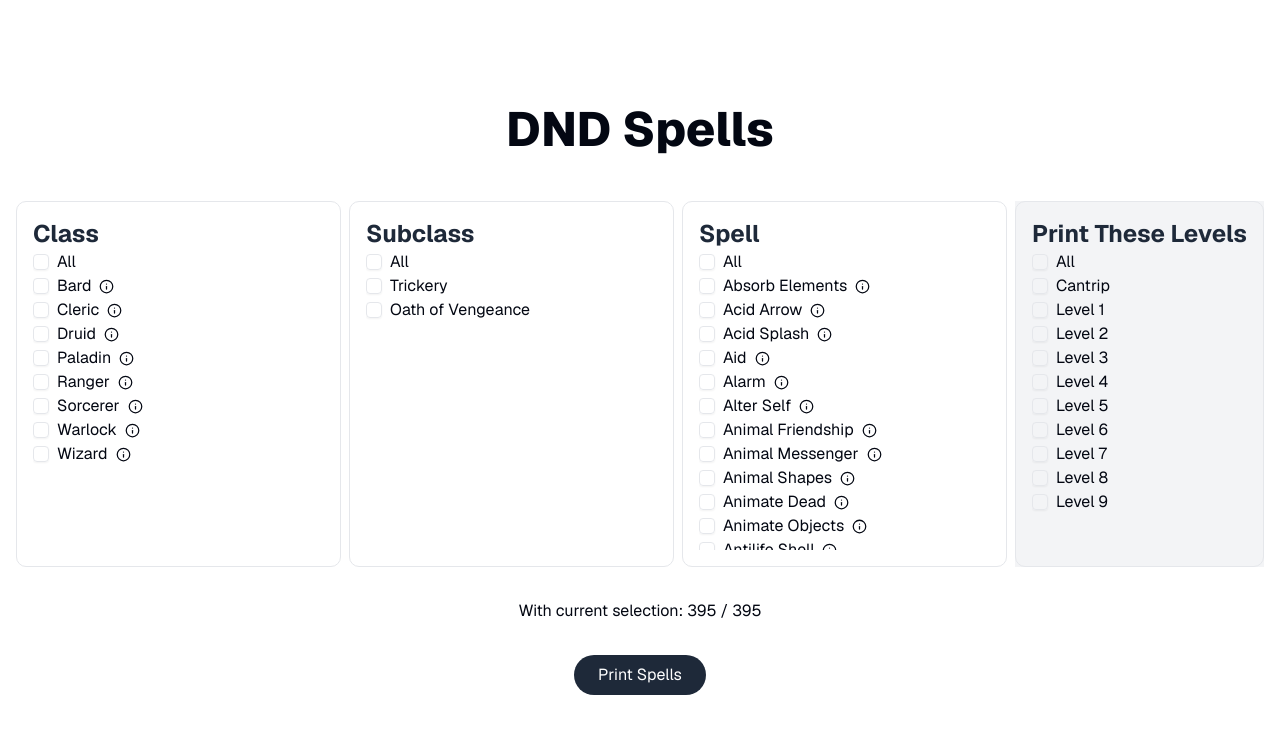
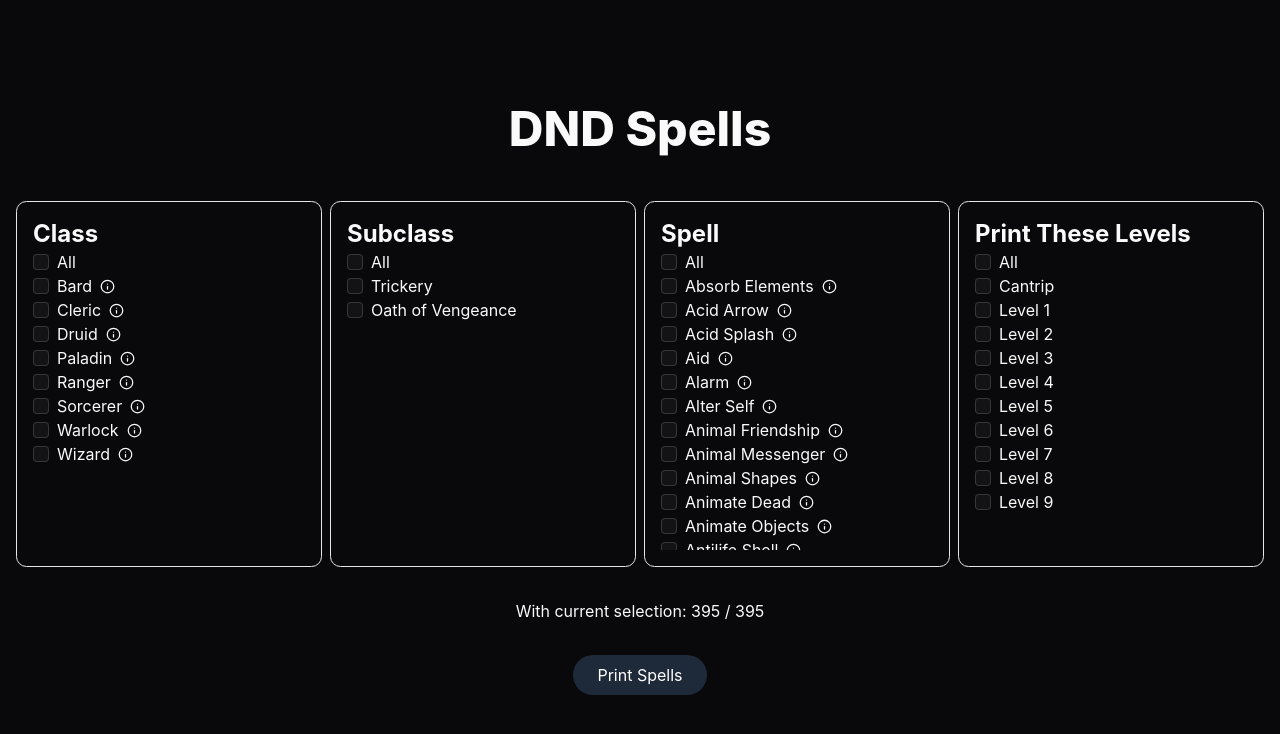
Before and after one commit to adamlamaa/dnd-spells, a Next.js app: page / in a window 1280 px wide. Shown: the top 734 px of the page. Built offline with nearby package versions, Linux system fonts and the light colour scheme.

Commit message:
Clean up layout

```diff
--- a/src/app/layout.tsx
+++ b/src/app/layout.tsx
@@ -18,7 +18,11 @@
   children,
 }: Readonly<{ children: React.ReactNode }>) {
   return (
-    <html lang="en" className={`${geist.variable}`} suppressHydrationWarning>
+    <html
+      lang="en"
+      className={`dark ${geist.variable}`}
+      suppressHydrationWarning
+    >
       <body>{children}</body>
     </html>
   )
--- a/src/app/spells/filter/level/spellFilterLevel.tsx
+++ b/src/app/spells/filter/level/spellFilterLevel.tsx
@@ -12,7 +12,6 @@
   )
 
   return (
-    <div className={"bg-gray-100"}>
     <SpellFilterSection
       title={"Print These Levels"}
       entries={SpellLevels.map((level) => ({
@@ -22,6 +21,5 @@
       onChange={updateLevelFilter}
       active={filters.level}
     />
-    </div>
   )
 }
--- a/src/app/spells/filter/shared/spellFilterSection.tsx
+++ b/src/app/spells/filter/shared/spellFilterSection.tsx
@@ -20,7 +20,7 @@
     <div
       className={"min-w-[200px] flex-1 rounded-lg border-1 border-gray-200 p-4"}
     >
-      <h2>{title}</h2>
+      <h2 className={""}>{title}</h2>
       <div className={"h-[300px] overflow-y-auto"}>
         <div className={"flex items-center gap-2"}>
           <Checkbox
--- a/src/styles/globals.css
+++ b/src/styles/globals.css
@@ -4,14 +4,15 @@
 @custom-variant dark (&:is(.dark *));
 
 @layer base {
+  * {
+    @apply border-border outline-ring/50;
+  }
+  body {
+    @apply bg-background text-foreground;
+  }
   h2 {
-    @apply text-2xl font-bold text-gray-800;
+    @apply text-2xl font-bold;
   }
-}
-
-@theme {
-  --font-sans: var(--font-geist-sans), ui-sans-serif, system-ui, sans-serif,
-    "Apple Color Emoji", "Segoe UI Emoji", "Segoe UI Symbol", "Noto Color Emoji";
 }
 
 @page {
@@ -25,6 +26,7 @@
     height: 29.7cm !important;
     margin: 0;
     border: none;
+    color: #000000;
   }
   .text-base {
     font-size: 9px;
@@ -37,6 +39,7 @@
   }
 }
 
+/* Tailwind */
 @theme inline {
   --radius-sm: calc(var(--radius) - 4px);
   --radius-md: calc(var(--radius) - 2px);
@@ -75,80 +78,72 @@
   --color-sidebar-ring: var(--sidebar-ring);
 }
 
+/* Shadcn */
 :root {
-  --radius: 0.625rem;
+  --radius: 0.65rem;
   --background: oklch(1 0 0);
-  --foreground: oklch(0.13 0.028 261.692);
+  --foreground: oklch(0.141 0.005 285.823);
   --card: oklch(1 0 0);
-  --card-foreground: oklch(0.13 0.028 261.692);
+  --card-foreground: oklch(0.141 0.005 285.823);
   --popover: oklch(1 0 0);
-  --popover-foreground: oklch(0.13 0.028 261.692);
-  --primary: oklch(0.21 0.034 264.665);
-  --primary-foreground: oklch(0.985 0.002 247.839);
-  --secondary: oklch(0.967 0.003 264.542);
-  --secondary-foreground: oklch(0.21 0.034 264.665);
-  --muted: oklch(0.967 0.003 264.542);
-  --muted-foreground: oklch(0.551 0.027 264.364);
-  --accent: oklch(0.967 0.003 264.542);
-  --accent-foreground: oklch(0.21 0.034 264.665);
+  --popover-foreground: oklch(0.141 0.005 285.823);
+  --primary: oklch(0.606 0.25 292.717);
+  --primary-foreground: oklch(0.969 0.016 293.756);
+  --secondary: oklch(0.967 0.001 286.375);
+  --secondary-foreground: oklch(0.21 0.006 285.885);
+  --muted: oklch(0.967 0.001 286.375);
+  --muted-foreground: oklch(0.552 0.016 285.938);
+  --accent: oklch(0.967 0.001 286.375);
+  --accent-foreground: oklch(0.21 0.006 285.885);
   --destructive: oklch(0.577 0.245 27.325);
-  --border: oklch(0.928 0.006 264.531);
-  --input: oklch(0.928 0.006 264.531);
-  --ring: oklch(0.707 0.022 261.325);
+  --border: oklch(0.92 0.004 286.32);
+  --input: oklch(0.92 0.004 286.32);
+  --ring: oklch(0.606 0.25 292.717);
   --chart-1: oklch(0.646 0.222 41.116);
   --chart-2: oklch(0.6 0.118 184.704);
   --chart-3: oklch(0.398 0.07 227.392);
   --chart-4: oklch(0.828 0.189 84.429);
   --chart-5: oklch(0.769 0.188 70.08);
-  --sidebar: oklch(0.985 0.002 247.839);
-  --sidebar-foreground: oklch(0.13 0.028 261.692);
-  --sidebar-primary: oklch(0.21 0.034 264.665);
-  --sidebar-primary-foreground: oklch(0.985 0.002 247.839);
-  --sidebar-accent: oklch(0.967 0.003 264.542);
-  --sidebar-accent-foreground: oklch(0.21 0.034 264.665);
-  --sidebar-border: oklch(0.928 0.006 264.531);
-  --sidebar-ring: oklch(0.707 0.022 261.325);
+  --sidebar: oklch(0.985 0 0);
+  --sidebar-foreground: oklch(0.141 0.005 285.823);
+  --sidebar-primary: oklch(0.606 0.25 292.717);
+  --sidebar-primary-foreground: oklch(0.969 0.016 293.756);
+  --sidebar-accent: oklch(0.967 0.001 286.375);
+  --sidebar-accent-foreground: oklch(0.21 0.006 285.885);
+  --sidebar-border: oklch(0.92 0.004 286.32);
+  --sidebar-ring: oklch(0.606 0.25 292.717);
 }
 
 .dark {
-  --background: oklch(0.13 0.028 261.692);
-  --foreground: oklch(0.985 0.002 247.839);
-  --card: oklch(0.21 0.034 264.665);
-  --card-foreground: oklch(0.985 0.002 247.839);
-  --popover: oklch(0.21 0.034 264.665);
-  --popover-foreground: oklch(0.985 0.002 247.839);
-  --primary: oklch(0.928 0.006 264.531);
-  --primary-foreground: oklch(0.21 0.034 264.665);
-  --secondary: oklch(0.278 0.033 256.848);
-  --secondary-foreground: oklch(0.985 0.002 247.839);
-  --muted: oklch(0.278 0.033 256.848);
-  --muted-foreground: oklch(0.707 0.022 261.325);
-  --accent: oklch(0.278 0.033 256.848);
-  --accent-foreground: oklch(0.985 0.002 247.839);
+  --background: oklch(0.141 0.005 285.823);
+  --foreground: oklch(0.985 0 0);
+  --card: oklch(0.21 0.006 285.885);
+  --card-foreground: oklch(0.985 0 0);
+  --popover: oklch(0.21 0.006 285.885);
+  --popover-foreground: oklch(0.985 0 0);
+  --primary: oklch(0.541 0.281 293.009);
+  --primary-foreground: oklch(0.969 0.016 293.756);
+  --secondary: oklch(0.274 0.006 286.033);
+  --secondary-foreground: oklch(0.985 0 0);
+  --muted: oklch(0.274 0.006 286.033);
+  --muted-foreground: oklch(0.705 0.015 286.067);
+  --accent: oklch(0.274 0.006 286.033);
+  --accent-foreground: oklch(0.985 0 0);
   --destructive: oklch(0.704 0.191 22.216);
   --border: oklch(1 0 0 / 10%);
   --input: oklch(1 0 0 / 15%);
-  --ring: oklch(0.551 0.027 264.364);
+  --ring: oklch(0.541 0.281 293.009);
   --chart-1: oklch(0.488 0.243 264.376);
   --chart-2: oklch(0.696 0.17 162.48);
   --chart-3: oklch(0.769 0.188 70.08);
   --chart-4: oklch(0.627 0.265 303.9);
   --chart-5: oklch(0.645 0.246 16.439);
-  --sidebar: oklch(0.21 0.034 264.665);
-  --sidebar-foreground: oklch(0.985 0.002 247.839);
-  --sidebar-primary: oklch(0.488 0.243 264.376);
-  --sidebar-primary-foreground: oklch(0.985 0.002 247.839);
-  --sidebar-accent: oklch(0.278 0.033 256.848);
-  --sidebar-accent-foreground: oklch(0.985 0.002 247.839);
+  --sidebar: oklch(0.21 0.006 285.885);
+  --sidebar-foreground: oklch(0.985 0 0);
+  --sidebar-primary: oklch(0.541 0.281 293.009);
+  --sidebar-primary-foreground: oklch(0.969 0.016 293.756);
+  --sidebar-accent: oklch(0.274 0.006 286.033);
+  --sidebar-accent-foreground: oklch(0.985 0 0);
   --sidebar-border: oklch(1 0 0 / 10%);
-  --sidebar-ring: oklch(0.551 0.027 264.364);
+  --sidebar-ring: oklch(0.541 0.281 293.009);
 }
-
-@layer base {
-  * {
-    @apply border-border outline-ring/50;
-  }
-  body {
-    @apply bg-background text-foreground;
-  }
-}
```
Lines whose indentation alone changed are shown as unchanged.
